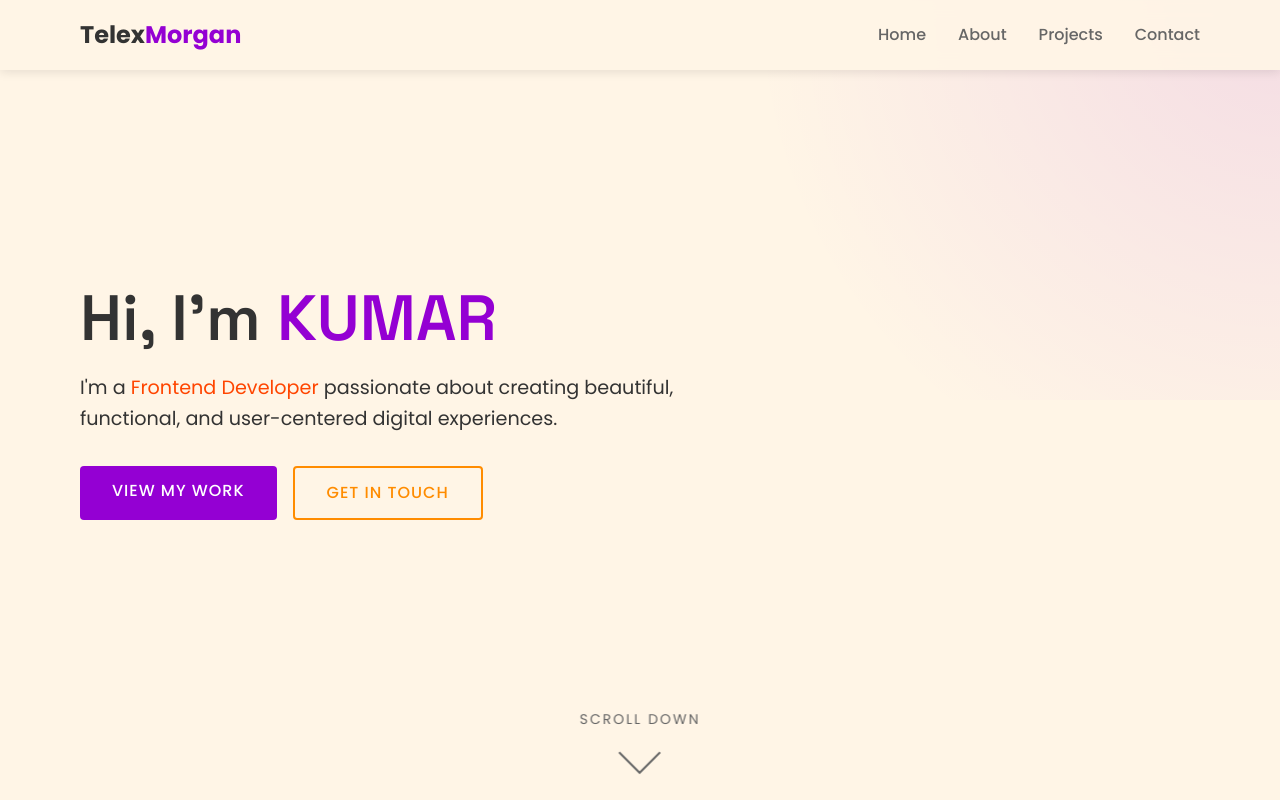
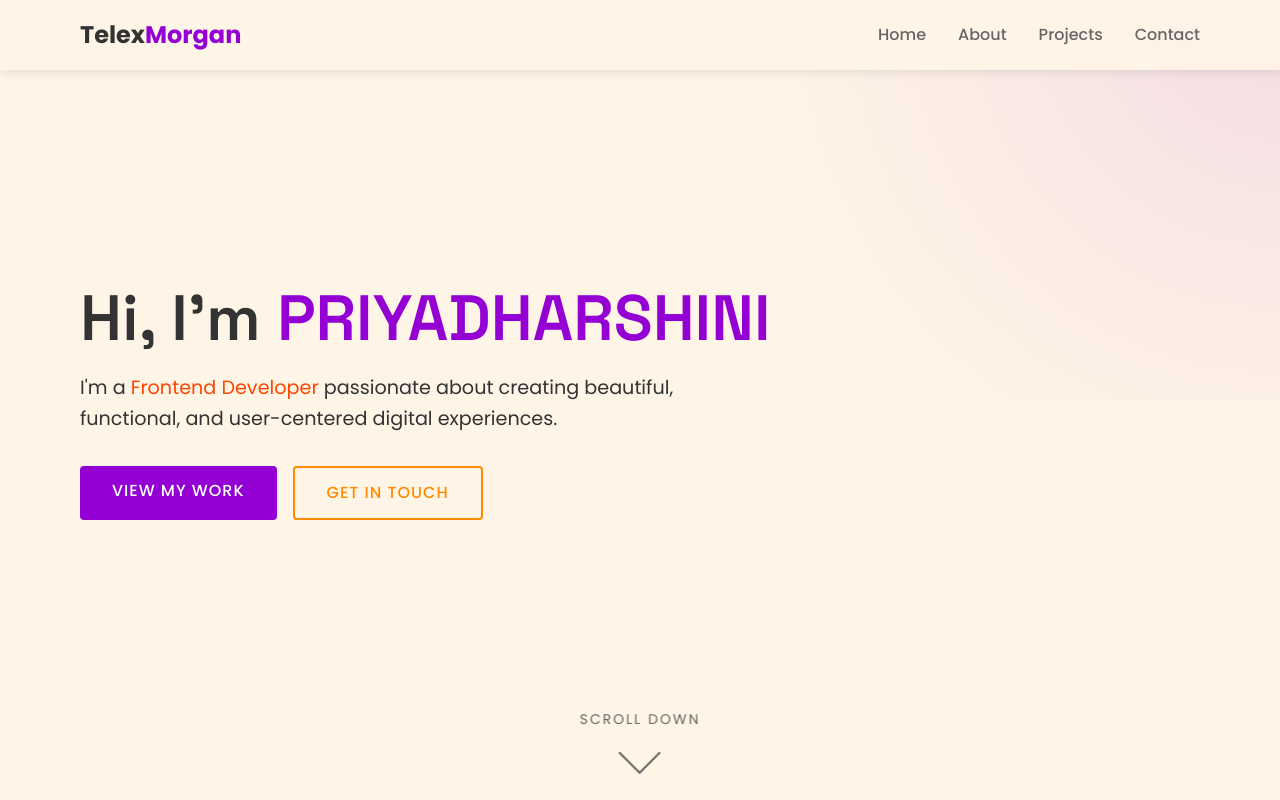
Before and after one commit to PRIYADHARSHINI-2126/KIT, a plain HTML site: page index.html in a window 1280 px wide. Shown: the top 800 px of the page. Drawn offline with Linux system fonts and the light colour scheme.

Commit message:
Update index.html

```diff
--- a/index.html
+++ b/index.html
@@ -3,7 +3,7 @@
 <head>
     <meta charset="UTF-8">
     <meta name="viewport" content="width=device-width, initial-scale=1.0">
-    <title>Alex Morgan | Frontend Developer</title>
+    <title>Priyadharshini | Frontend Developer</title>
     <style>
         /* ===== RESET & FONTS ===== */
         @import url('https://fonts.googleapis.com/css2?family=Poppins:wght@300;400;500;600;700&family=Space+Grotesk:wght@300;400;500;600;700&display=swap');
@@ -802,7 +802,7 @@
     <!-- Hero Section -->
     <section id="home" class="hero">
         <div class="container hero-content">
-            <h1>Hi, I'm <span class="highlight">KUMAR</span></h1>
+            <h1>Hi, I'm <span class="highlight">PRIYADHARSHINI</span></h1>
             <p>I'm a <span class="accent">Frontend Developer</span> passionate about creating beautiful, functional, and user-centered digital experiences.</p>
             <div class="hero-buttons">
                 <a href="#projects" class="btn">View My Work</a>
```
